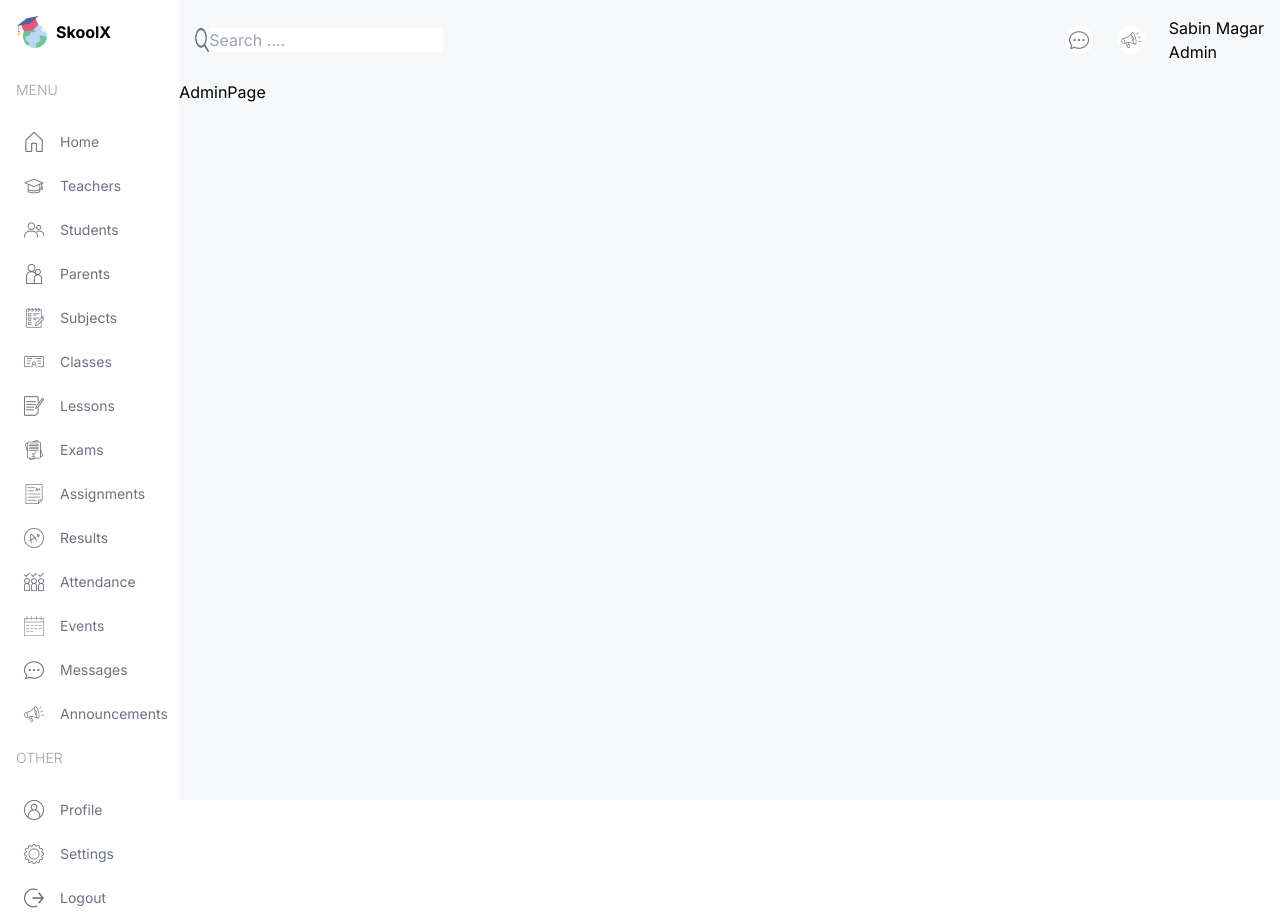
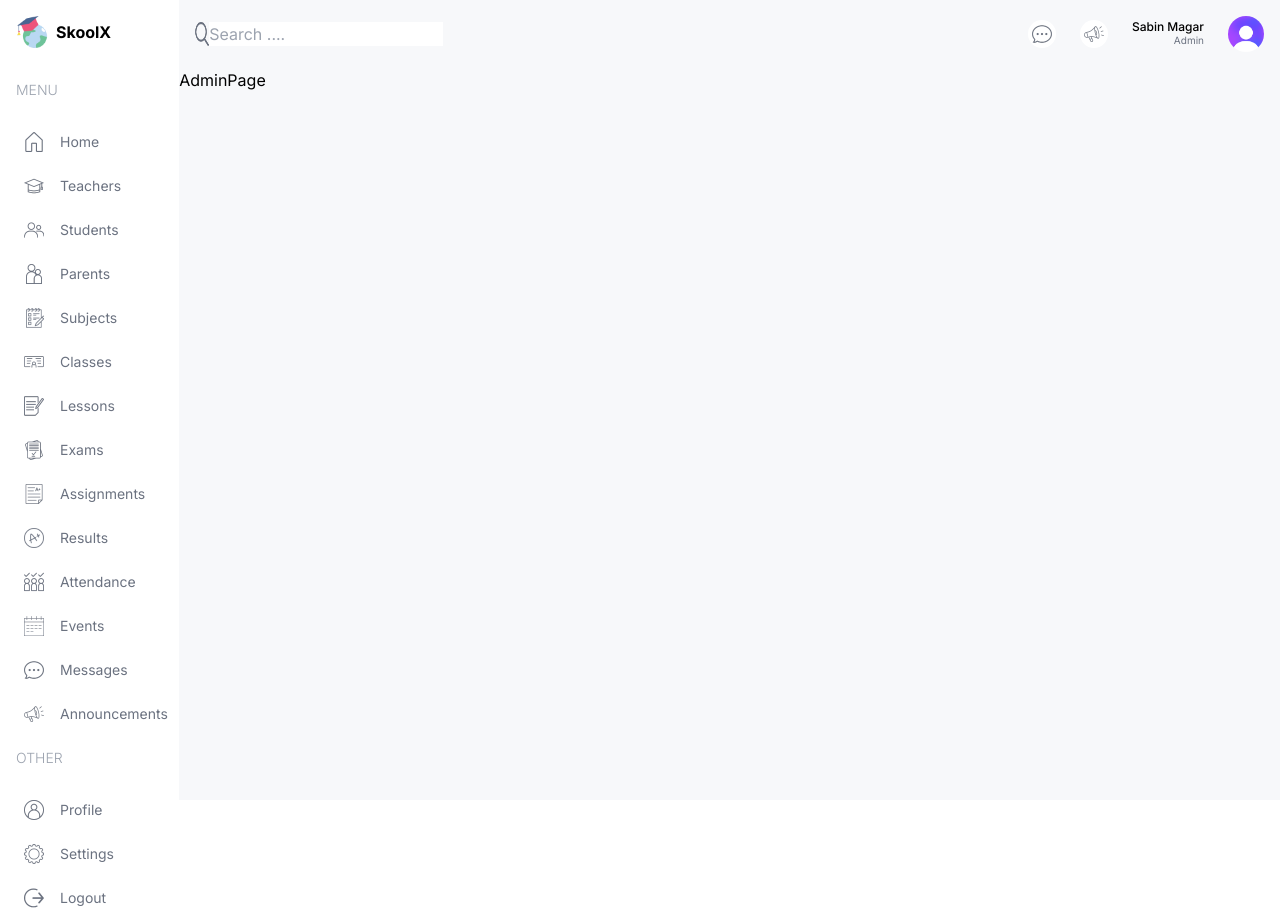
Before and after one commit to Sabin-Magar/Project-SkoolX, a Next.js app: page /admin in a window 1280 px wide. Built offline with nearby package versions, Linux system fonts and the light colour scheme.

Commit message:
avatar icon added

```diff
--- a/src/components/Navbar.tsx
+++ b/src/components/Navbar.tsx
@@ -22,9 +22,11 @@ const Navbar = () => {
         </div>
 
         <div className="flex flex-col">
-          <span className="">Sabin Magar</span>
-          <span>Admin</span>
+          <span className="text-xs leading-3 font-medium">Sabin Magar</span>
+          <span className="text-[10px] text-gray-500 text-right">Admin</span>
         </div>
+
+        <Image src="/avatar.png" alt="avatar" width={36} height={36} className="rounded-full" />
       </div>
     </div>
   )
```
